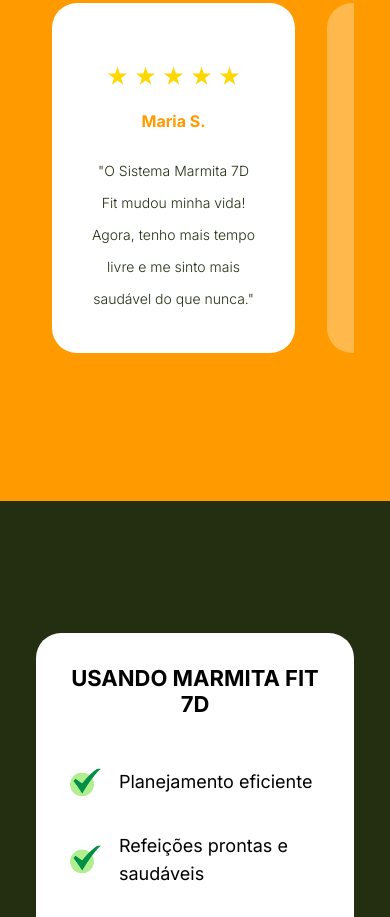
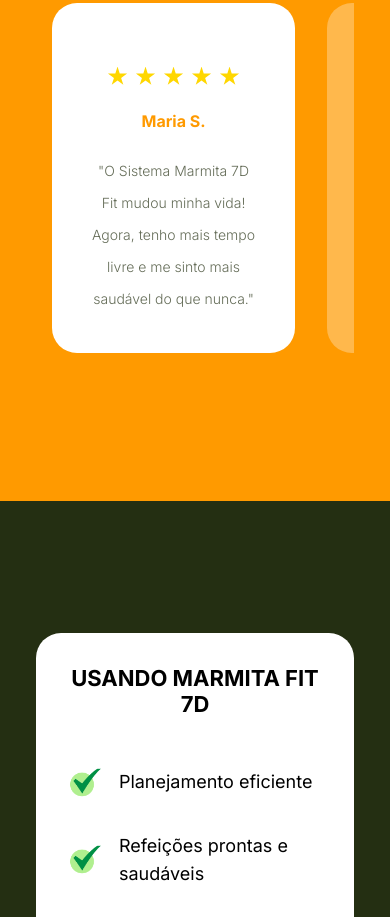
Before and after one commit to amazingbits/marmita_7d_fit_pagina, a plain HTML site: page index.html in a window 390 px wide. Shown: the part 10411-11328 px from the top of the page. Drawn offline with Linux system fonts and the light colour scheme.

Commit message:
`fix`: ajusta cards de depoimentos

```diff
--- a/styles.css
+++ b/styles.css
@@ -729,12 +729,13 @@
 
   .score_list .score_card p {
     font-size: 14px;
-    height: 190px;
+    height: 185px;
     padding: 0.5rem;
     overflow: auto;
     scrollbar-width: thin;
     scrollbar-color: #e6961f30 #f0f0f030;
     transition: all 0.3s ease-in-out;
+    opacity: 0.7;
   }
 
   .score_list .score_card p::-webkit-scrollbar {
```
